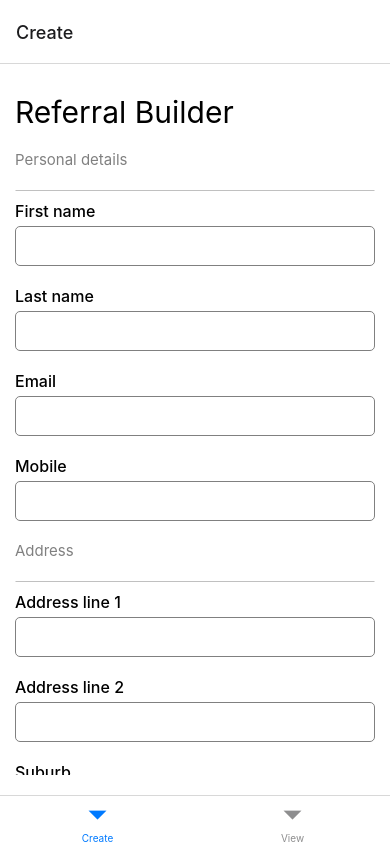
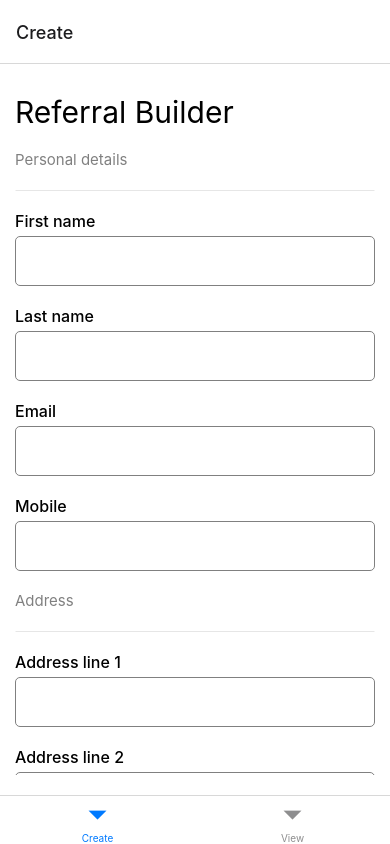
Before and after one commit to OsamaAbbasi/ReferralBuilder, a React Native app: screen /Create in a window 390 px wide. Built offline with nearby package versions, Linux system fonts and the light colour scheme.

Commit message:
updated styling and selectors

```diff
--- a/src/components/HorizontalLine.tsx
+++ b/src/components/HorizontalLine.tsx
@@ -7,10 +7,13 @@ const HorizontalLine = () => {
 
 const styles = StyleSheet.create({
   container: {
-    borderBottomColor: '#c0c0c0',
-    borderWidth: 0.5,
-    borderColor: 'transparent',
-    marginTop: 10,
+    borderBottomColor: 'gray',
+    borderTopColor: 'transparent',
+    borderRightColor: 'transparent',
+    borderLeftColor: 'transparent',
+    opacity: 0.2,
+    borderWidth: 1,
+    marginVertical: 10,
   },
 });
 
--- a/src/components/form/CustomForm.tsx
+++ b/src/components/form/CustomForm.tsx
@@ -1,9 +1,10 @@
 import React, {FC, useState} from 'react';
-import {View, StyleSheet, Text, TouchableOpacity} from 'react-native';
+import {View, StyleSheet, Text, TouchableOpacity, Platform} from 'react-native';
 import TextField from './TextField';
-import Selector from './Selector';
 import SubtitleText from '../text/SubtitleText';
 import HorizontalLine from '../HorizontalLine';
+import SelectorIos from './SelectorIos';
+import SelectorAndroid from './SelectorAndroid';
 
 export interface FormData {
   fistName: string;
@@ -38,6 +39,7 @@ const CustomForm: FC<CustomFormProps> = ({onSubmit}) => {
   const [formData, setFormData] = useState<FormData>(initialState);
 
   const stateOptions = [
+    {value: 'Select...', label: 'Select...'},
     {value: 'ACT', label: 'ACT'},
     {value: 'NSW', label: 'NSW'},
     {value: 'NT', label: 'NT'},
@@ -48,7 +50,11 @@ const CustomForm: FC<CustomFormProps> = ({onSubmit}) => {
     {value: 'WA', label: 'WA'},
   ];
 
-  const countryOptions = [{value: 'Australia', label: 'Australia'}];
+  const countryOptions = [
+    {value: 'Select...', label: 'Select...'},
+    {value: 'Australia', label: 'Australia'},
+    {value: 'Other', label: 'Other'},
+  ];
 
   const handleInputChange = (field: keyof FormData, value: string) => {
     setFormData(prevData => ({...prevData, [field]: value}));
@@ -109,12 +115,21 @@ const CustomForm: FC<CustomFormProps> = ({onSubmit}) => {
         onChangeText={text => handleInputChange('suburb', text)}
       />
 
-      <Selector
+      {Platform.OS === 'ios' ? (
+        <SelectorIos
           label="State"
           options={stateOptions}
           selectedValue={formData.state}
           onValueChange={value => handleInputChange('state', value)}
         />
+      ) : (
+        <SelectorAndroid
+          label="State"
+          options={stateOptions}
+          selectedValue={formData.state}
+          onValueChange={value => handleInputChange('state', value)}
+        />
+      )}
 
       <TextField
         label="Post code"
@@ -122,12 +137,21 @@ const CustomForm: FC<CustomFormProps> = ({onSubmit}) => {
         onChangeText={text => handleInputChange('postCode', text)}
       />
 
-      <Selector
+      {Platform.OS === 'ios' ? (
+        <SelectorIos
           label="Country"
           options={countryOptions}
           selectedValue={formData.country}
           onValueChange={value => handleInputChange('country', value)}
         />
+      ) : (
+        <SelectorAndroid
+          label="Country"
+          options={countryOptions}
+          selectedValue={formData.country}
+          onValueChange={value => handleInputChange('country', value)}
+        />
+      )}
 
       <TouchableOpacity style={styles.buttonContainer} onPress={handleSubmit}>
         <Text style={styles.buttonText}>Create Referral</Text>
--- /dev/null
+++ b/src/components/form/SelectorAndroid.tsx
@@ -0,0 +1,84 @@
+import React, {useState} from 'react';
+import {View, Text, StyleSheet} from 'react-native';
+import {Picker} from '@react-native-picker/picker';
+
+interface Option {
+  value: string;
+  label: string;
+}
+
+interface selectorProps {
+  label: string;
+  options: Option[];
+  selectedValue: string;
+  onValueChange: (value: string) => void;
+}
+
+const SelectorAndroid: React.FC<selectorProps> = ({
+  label,
+  options,
+  selectedValue,
+  onValueChange,
+}) => {
+  const [pickerFocused, setPickerFocused] = useState(false);
+
+  return (
+    <View style={styles.container}>
+      <Text style={styles.label}>{label}</Text>
+      <View style={styles.pickerContainer}>
+        <Picker
+          selectedValue={selectedValue}
+          onValueChange={itemValue => {
+            onValueChange(itemValue as string);
+          }}
+          onFocus={() => setPickerFocused(true)}
+          onBlur={() => setPickerFocused(false)}
+          dropdownIconColor="#000"
+          dropdownIconRippleColor="#000">
+          {options.map(option => {
+            if (option.value === 'Select...') {
+              return (
+                <Picker.Item
+                  key={option.value}
+                  label={option.label}
+                  value={option.value}
+                  style={styles.itemsDisabled}
+                  enabled={!pickerFocused}
+                />
+              );
+            }
+            return (
+              <Picker.Item
+                key={option.value}
+                label={option.label}
+                value={option.value}
+                style={styles.items}
+              />
+            );
+          })}
+        </Picker>
+      </View>
+    </View>
+  );
+};
+
+const styles = StyleSheet.create({
+  container: {marginVertical: 10},
+  label: {
+    fontSize: 16,
+    fontWeight: '500',
+    marginBottom: 5,
+    color: '#000',
+  },
+  items: {color: '#000', backgroundColor: '#fff', fontSize: 16},
+  itemsDisabled: {color: '#808080', backgroundColor: '#fff', fontSize: 16},
+  pickerContainer: {
+    height: 50,
+    borderColor: 'gray',
+    borderWidth: 1,
+    borderRadius: 5,
+    overflow: 'hidden',
+  },
+});
+
+export default SelectorAndroid;
--- a/src/components/form/Selector.tsx
+++ b/src/components/form/SelectorIos.tsx
@@ -14,7 +14,7 @@ interface selectorProps {
   onValueChange: (value: string) => void;
 }
 
-const Selector: React.FC<selectorProps> = ({
+const SelectorIos: React.FC<selectorProps> = ({
   label,
   options,
   selectedValue,
@@ -30,7 +30,6 @@ const Selector: React.FC<selectorProps> = ({
           {selectedValue ? selectedValue : 'Select...'}
         </Text>
       </TouchableOpacity>
-
       <Modal
         animationType="slide"
         transparent={true}
@@ -44,13 +43,18 @@ const Selector: React.FC<selectorProps> = ({
                 onValueChange(itemValue as string);
                 setModalVisible(false);
               }}>
-              {options.map(option => (
-                <Picker.Item
-                  key={option.value}
-                  label={option.label}
-                  value={option.value}
-                />
-              ))}
+              {options.map(option => {
+                if (option.value === 'Select...') {
+                  return;
+                }
+                return (
+                  <Picker.Item
+                    key={option.value}
+                    label={option.label}
+                    value={option.value}
+                  />
+                );
+              })}
             </Picker>
           </View>
         </View>
@@ -65,6 +69,7 @@ const styles = StyleSheet.create({
     fontSize: 16,
     fontWeight: '500',
     marginBottom: 5,
+    color: '#000',
   },
   buttonText: {
     fontSize: 16,
@@ -73,6 +78,7 @@ const styles = StyleSheet.create({
     borderRadius: 5,
     borderColor: 'gray',
     height: 40,
+    color: '#000',
   },
   modalContainer: {
     flex: 1,
@@ -84,7 +90,8 @@ const styles = StyleSheet.create({
     padding: 16,
     marginHorizontal: 40,
     borderRadius: 8,
+    color: '#000',
   },
 });
 
-export default Selector;
+export default SelectorIos;
--- a/src/components/form/TextField.tsx
+++ b/src/components/form/TextField.tsx
@@ -1,4 +1,5 @@
 import React, {FC} from 'react';
+import {Platform} from 'react-native';
 import {StyleSheet, Text, TextInput, View} from 'react-native';
 
 interface TextFieldProps {
@@ -28,14 +29,16 @@ const styles = StyleSheet.create({
     fontSize: 16,
     fontWeight: '500',
     marginBottom: 5,
+    color: '#000',
   },
   input: {
-    height: 40,
+    height: Platform.OS === 'ios' ? 40 : 50,
     borderColor: 'gray',
     borderWidth: 1,
     borderRadius: 5,
-    paddingHorizontal: 10,
+    paddingHorizontal: Platform.OS === 'ios' ? 10 : 15,
     fontSize: 16,
+    color: '#000',
   },
 });
 
--- a/src/components/text/SubtitleText.tsx
+++ b/src/components/text/SubtitleText.tsx
@@ -6,11 +6,11 @@ interface SubtitleTextProps {
 }
 
 const SubtitleText = (props: SubtitleTextProps) => {
-  return <Text style={styles.titleText}>{props.text}</Text>;
+  return <Text style={styles.subtitleText}>{props.text}</Text>;
 };
 
 const styles = StyleSheet.create({
-  titleText: {
+  subtitleText: {
     fontSize: 15,
     color: 'grey',
     marginVertical: 10,
--- a/src/components/text/TitleText.tsx
+++ b/src/components/text/TitleText.tsx
@@ -13,7 +13,7 @@ const styles = StyleSheet.create({
   titleText: {
     fontSize: 30,
     fontWeight: '400',
-    color: 'black',
+    color: '#000',
     marginVertical: 10,
   },
 });
```
Lines whose indentation alone changed are shown as unchanged.
